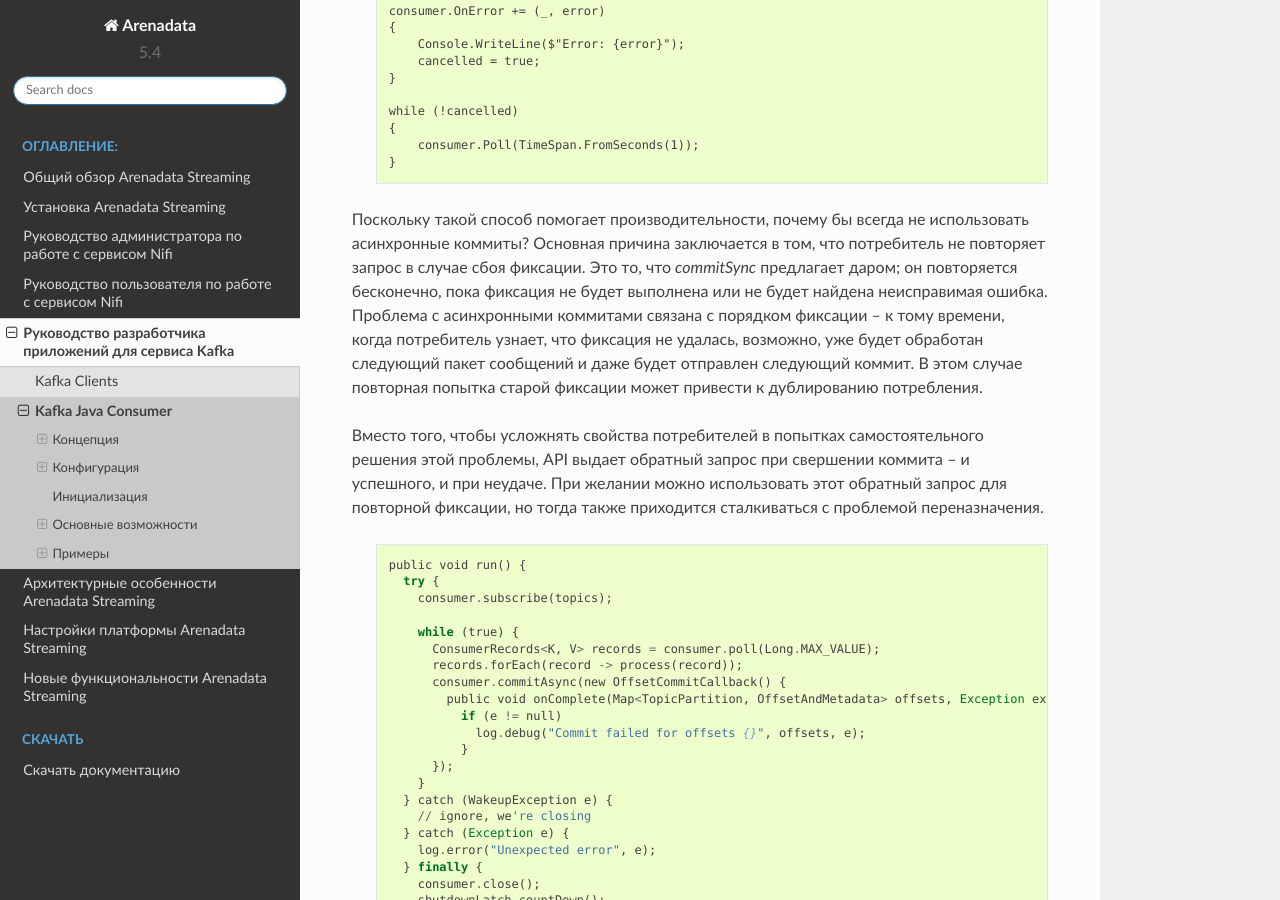
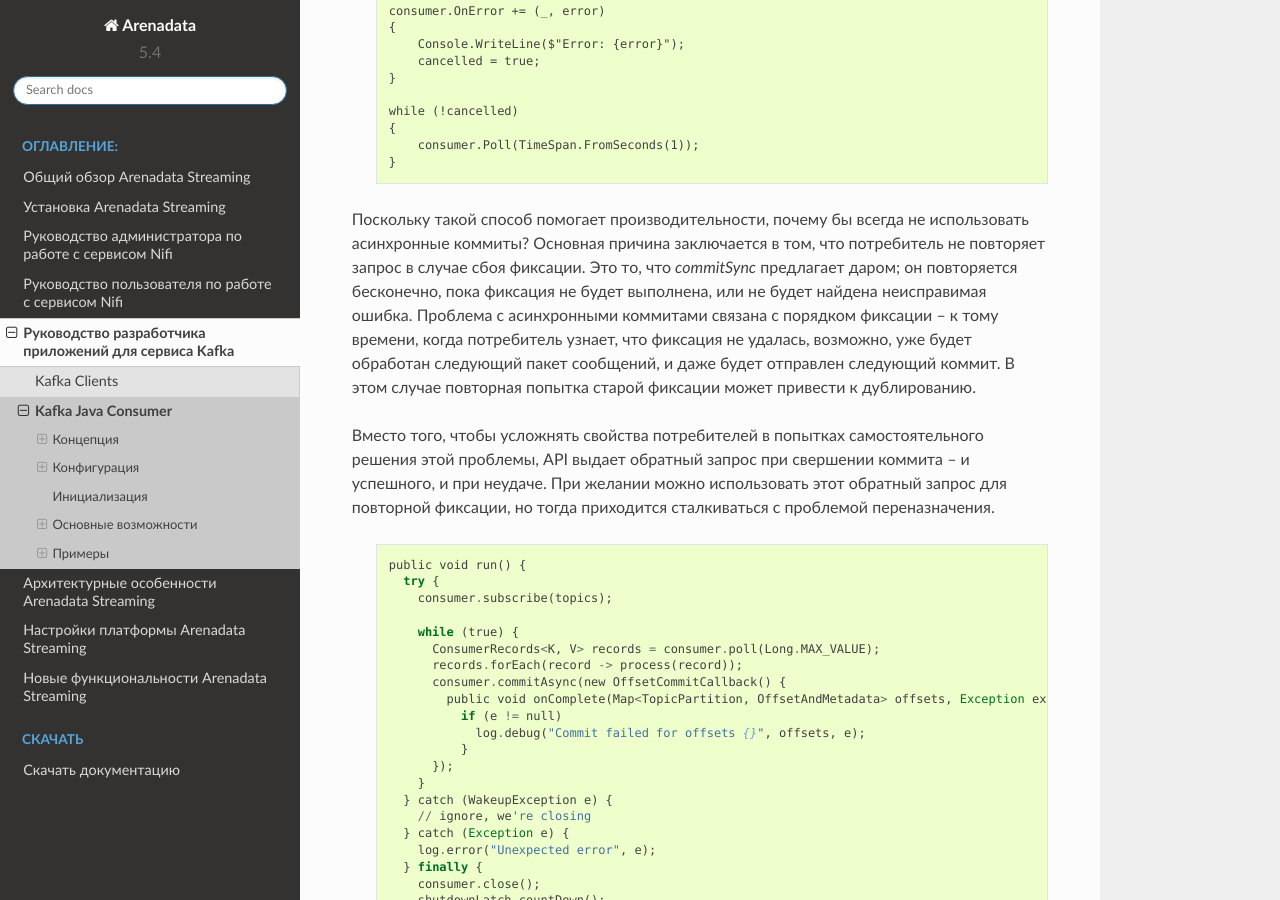
Before and after one commit to arenadata/docs_ads, a Sphinx documentation site: the page built from source/DeveloperKafka/Consumer.rst, in a window 1280 px wide and 900 px high, scrolled down 23709 px. Built offline with Sphinx 7.4.7 and the Read the Docs theme 2.0.0, drawn with Linux system fonts in a browser that asks for light colours; pages that are not in the unit, such as notebooks, are missing from menus; some of the changed text lies outside the part shown.

Commit message:
Update Consumer.rst

```diff
--- a/source/DeveloperKafka/Consumer.rst
+++ b/source/DeveloperKafka/Consumer.rst
@@ -882,7 +882,7 @@
 
 Каждый вызов commit API приводит к отправке брокеру запроса на фиксацию смещения. При использовании синхронного API потребитель блокируется до тех пор, пока запрос не будет успешно возвращен. Это может снизить общую пропускную способность, поскольку в противном случае потребитель мог бы обрабатывать записи, ожидающие фиксации. Одним из способов решения этой проблемы является увеличение объема данных, возвращаемых в каждом *poll()*, через параметр конфигурации *fetch.min.bytes*. Тогда брокер удерживает выборку до тех пор, пока не будет достигнуто достаточное количество данных (или не истечет срок *fetch.max.wait.ms*). Побочный эффект заключается в том, что способ также увеличивает количество дубликатов, с которыми приходится сталкиваться при случае сбоя.
 
-Второй вариант -- использовать асинхронные коммиты. Не дожидаясь завершения запроса, потребитель может отправить запрос и немедленно вернуться.
+Второй вариант -- использовать асинхронные коммиты. Потребитель может отправить запрос и, не дожидаясь завершения запроса, немедленно вернуться.
 
   ::
 
@@ -1032,9 +1032,9 @@
    }
 
 
-Поскольку такой способ помогает производительности, почему бы всегда не использовать асинхронные коммиты? Основная причина заключается в том, что потребитель не повторяет запрос в случае сбоя фиксации. Это то, что *commitSync* предлагает даром; он повторяется бесконечно, пока фиксация не будет выполнена или не будет найдена неисправимая ошибка. Проблема с асинхронными коммитами связана с порядком фиксации -- к тому времени, когда потребитель узнает, что фиксация не удалась, возможно, уже будет обработан следующий пакет сообщений и даже будет отправлен следующий коммит. В этом случае повторная попытка старой фиксации может привести к дублированию потребления.
+Поскольку такой способ помогает производительности, почему бы всегда не использовать асинхронные коммиты? Основная причина заключается в том, что потребитель не повторяет запрос в случае сбоя фиксации. Это то, что *commitSync* предлагает даром; он повторяется бесконечно, пока фиксация не будет выполнена, или не будет найдена неисправимая ошибка. Проблема с асинхронными коммитами связана с порядком фиксации -- к тому времени, когда потребитель узнает, что фиксация не удалась, возможно, уже будет обработан следующий пакет сообщений, и даже будет отправлен следующий коммит. В этом случае повторная попытка старой фиксации может привести к дублированию.
 
-Вместо того, чтобы усложнять свойства потребителей в попытках самостоятельного решения этой проблемы, API выдает обратный запрос при свершении коммита -- и успешного, и при неудаче. При желании можно использовать этот обратный запрос для повторной фиксации, но тогда также приходится сталкиваться с проблемой переназначения.
+Вместо того, чтобы усложнять свойства потребителей в попытках самостоятельного решения этой проблемы, API выдает обратный запрос при свершении коммита -- и успешного, и при неудаче. При желании можно использовать этот обратный запрос для повторной фиксации, но тогда приходится сталкиваться с проблемой переназначения.
 
   ::
 
```
Also changed, not shown: other parts of source/DeveloperKafka/Consumer.rst (+22 -0 lines).
